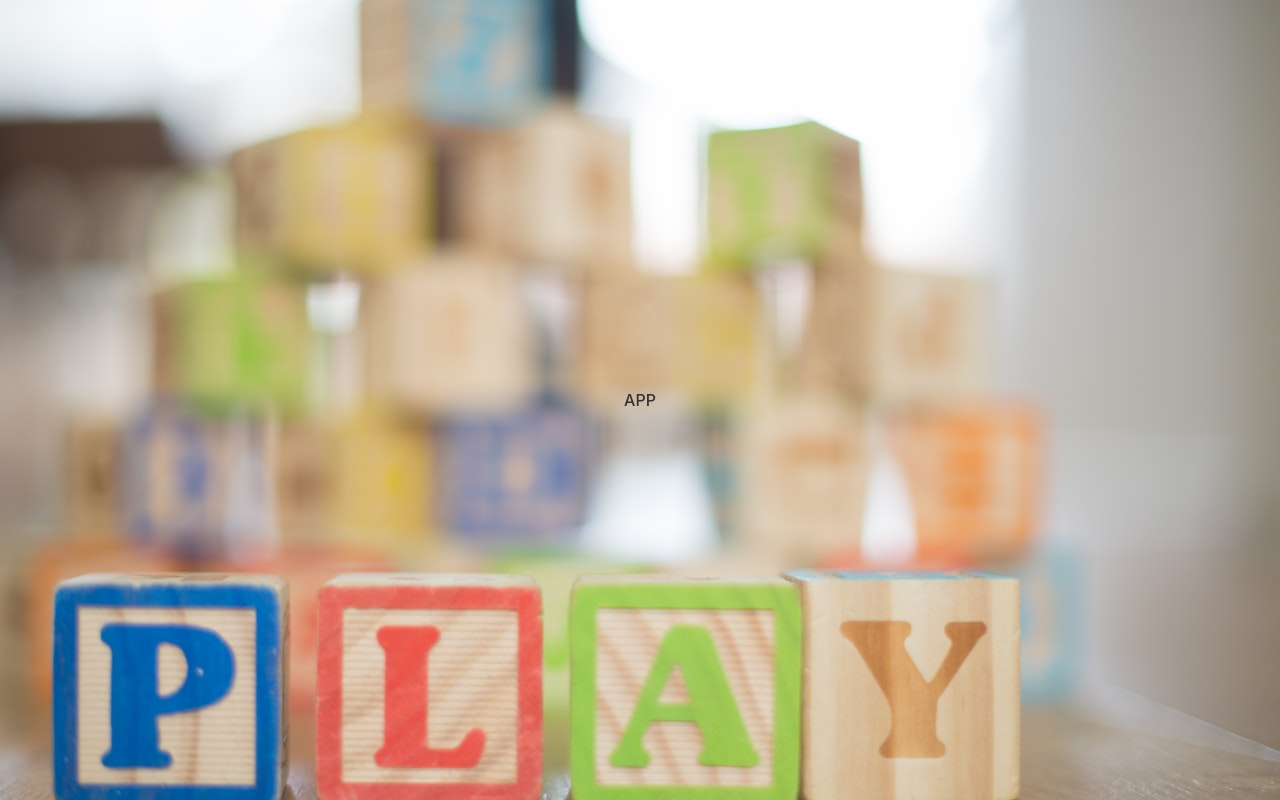
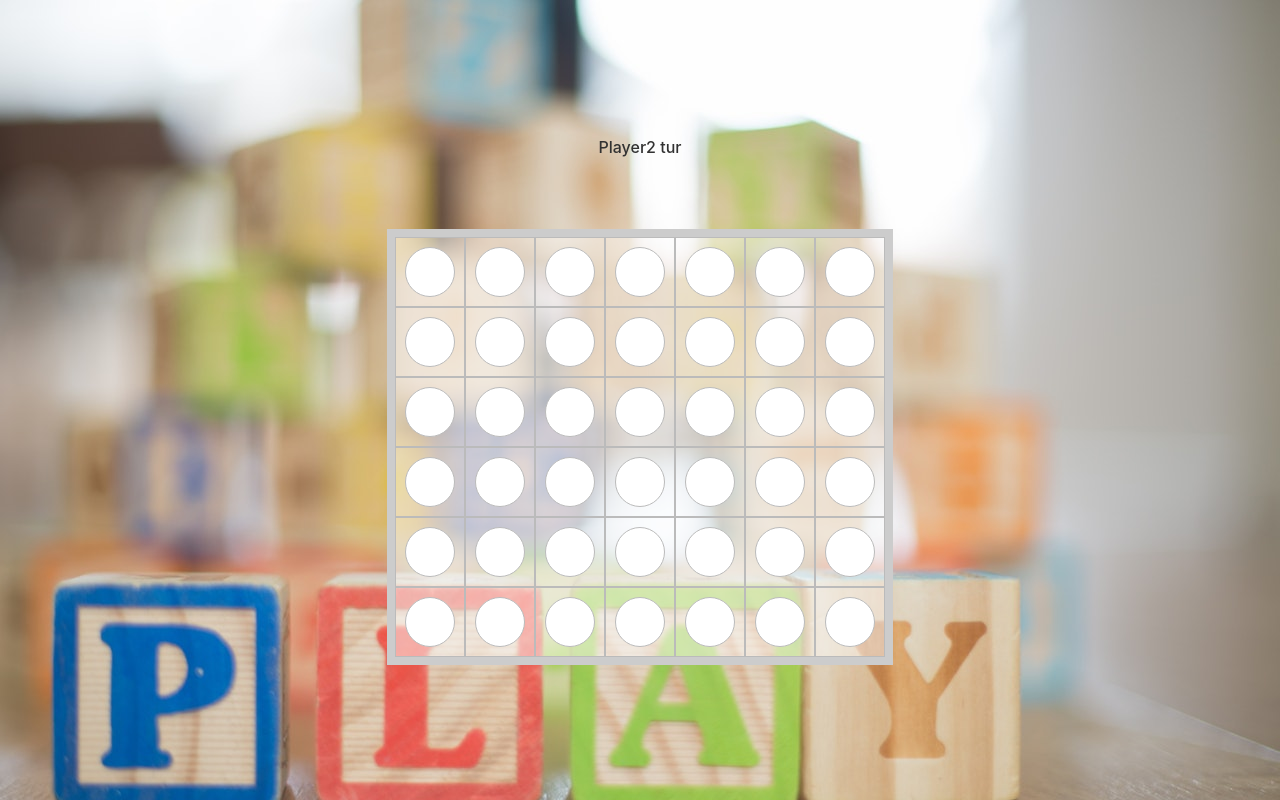
Before and after one commit to Nervall/connect4, a React (Vite) app: page / in a window 1280 px wide. Built offline with nearby package versions, Linux system fonts and the light colour scheme.

Commit message:
Added User Inteface and logic to handle player turn

```diff
--- a/src/App.css
+++ b/src/App.css
@@ -4,3 +4,57 @@
   padding: 2rem;
   text-align: center;
 }
+
+.showArrow-wrapper {
+  display: flex;
+  border-left: 8px solid transparent;
+  border-right: 8px solid transparent;
+}
+
+.showArrow-column {
+  display: flex;
+  align-items: center;
+  justify-content: center;
+  width: 70px;
+  height: 70px;
+}
+
+.showArrow-column img {
+  animation: 0.3s ease-in opacity;
+  position: relative;
+}
+
+@keyframes opacity {
+  0% { opacity: 0; top: -10px;}
+  80% { opacity: 0.7; top: 7px; }
+  100% { opacity: 1; top: 0;}
+}
+
+.board-wrapper {
+  border: 8px solid #ccc;
+}
+
+.board-row {
+  display: flex;
+}
+
+.board-button {
+  width: 70px;
+  height: 70px;
+  display: flex;
+  align-items: center;
+  justify-content: center;
+  cursor: pointer;
+  background: rgba(255, 255, 255, 0.5);
+  border: 1px solid #bbb;
+  position: relative;
+  transition: all 0.5s 3 1s;
+}
+
+.board-marker {
+  width: 50px;
+  height: 50px;
+  border-radius: 50%;
+  display: block;
+  border: 1px solid #bbb;
+}
--- a/src/App.tsx
+++ b/src/App.tsx
@@ -1,12 +1,106 @@
-import './App.css'
+import { useState } from 'react';
+import type { GameState } from './types/types';
+import { COLUMNS } from './utils/constants';
+import { checkDraw, checkWinner, createBoard } from './utils/game';
+import ArrowDown from './assets/arrow-down.svg';
+import './App.css';
+
+const randomizePlayerStart = () => {
+  return Math.floor(Math.random() * 2 + 1);
+}
 
 function App() {
+  const [gameState, setGameState] = useState<GameState>({
+    playerTurn: randomizePlayerStart(),
+    board: createBoard(),
+    player1: { name: 'Player1', color: '#1790c9'},
+    player2: { name: 'Player2', color: '#f8f527'},
+    winner: false,
+    draw: false
+  })
+  const [showArrow, setShowArrow] = useState<number>()
+
+  const changePlayerTurn = () => {
+    return gameState.playerTurn === 1 ? 2 : 1
+  }
+
+
+  const handleTurn = (colIndex: number) => {
+    const newBoard = structuredClone(gameState.board)
+    // find first cell in column that has value 0 (no player assigned to the cell)
+    for (let row = newBoard.length - 1; row >= 0; row = row - 1 ) {
+      const cell = newBoard[row][colIndex];
+      if (cell === 0) {
+          newBoard[row][colIndex] = gameState.playerTurn;
+          const winner = checkWinner(newBoard, gameState.playerTurn)
+          if (winner) {
+            setGameState({ ...gameState, winner: true, board: newBoard })
+            break;
+          }
+          if (row < 1) {
+            const draw = checkDraw(newBoard)
+            if (draw) {
+              setGameState({ ...gameState, draw: true, board: newBoard })
+            }
+          }
+          setGameState({ ...gameState, playerTurn: changePlayerTurn(),  board: newBoard, })
+          break;
+      }
+    }
+  }
+
+  const checkColor = (value: number) => {
+    switch (value) {
+      case 1:
+        return gameState.player1.color;
+      case 2:
+        return gameState.player2.color;
+      default:
+        return '#ffffff';
+    }
+  }
+
+  const showHoveredColumn = (colIndex: number) => {
+    setShowArrow(colIndex)
+  }
 
   return (
-    <div>
-      APP
-    </div>
-
+    <>
+      <p>
+        {gameState.winner ? `Vinnare är ${gameState.playerTurn}`: ''}
+        {gameState.draw ? 'Det blev lika': ''}
+      </p>
+      <p>{gameState.playerTurn === 1 ? gameState.player1.name : gameState.player2.name} tur</p>
+      <div className='showArrow-wrapper'>
+        {Array.from({ length: COLUMNS }, (_column, index) => {
+          return (
+            <span key={index} className='showArrow-column'>{showArrow === index ? <img src={ArrowDown} alt="arrow-down" /> : ''}</span>
+          )
+        })}
+      </div>
+      <section className='board-wrapper'>
+        {gameState.board.map((rows: number[], rowIndex: number) => {
+          return (
+            <div className='board-row' key={'row'+ rowIndex}>
+              {rows.map((cell: number, colIndex: number) => {
+                return (
+                  <button
+                    disabled={gameState.winner || gameState.draw}
+                    onMouseOver={() => showHoveredColumn(colIndex)}
+                    className='board-button'
+                    key={`cell`+ rowIndex + colIndex}
+                    onClick={() => { handleTurn(colIndex) }}
+                    type='button'
+                  >
+                    <span className="board-marker" style={{ background: checkColor(cell)}} />
+                  </button>
+                )
+              })}
+            </div>
+        )
+        })}
+      </section>
+    </>
   )
 }
 
```
Also changed, not shown: src/types/types.ts (+14 -0 lines), src/assets/arrow-down.svg (added).
